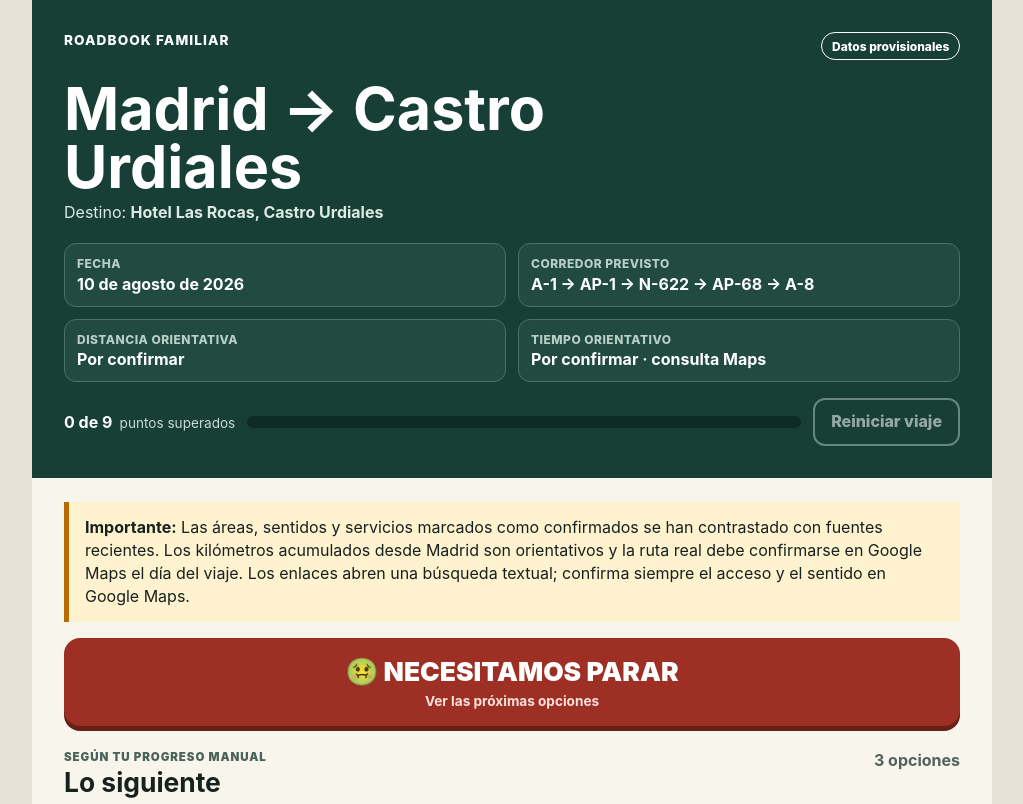
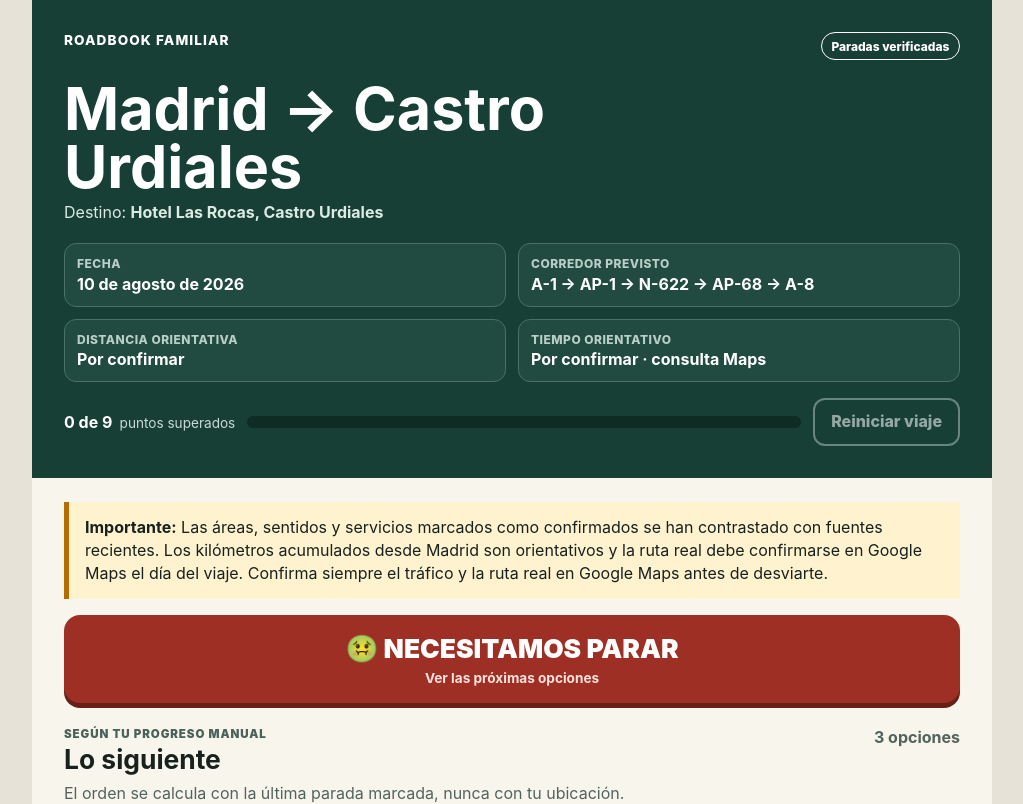
Before and after one commit to david-herrero/family-roadbook, a Vue app: page / in a window 1280 px wide. Shown: the top 804 px of the page, without its empty margins (128-1151 px from the left). Built offline with nearby package versions, Linux system fonts and the light colour scheme.

Commit message:
Reflect verified stop data in UI

```diff
--- a/src/App.vue
+++ b/src/App.vue
@@ -66,7 +66,7 @@ onBeforeUnmount(() => {
     <header class="trip-header">
       <div class="trip-header__topline">
         <span class="trip-label">Roadbook familiar</span>
-        <span class="status-pill">Datos provisionales</span>
+        <span class="status-pill">{{ trip.dataStatus === 'verified' ? 'Paradas verificadas' : 'Datos provisionales' }}</span>
       </div>
       <h1>{{ trip.title }}</h1>
       <p class="destination">Destino: <strong>{{ trip.destination.label }}</strong></p>
@@ -101,7 +101,7 @@ onBeforeUnmount(() => {
 
     <main>
       <aside class="data-warning" aria-label="Aviso sobre los datos">
-        <strong>Importante:</strong> {{ trip.dataNotice }} Los enlaces abren una búsqueda textual; confirma siempre el acceso y el sentido en Google Maps.
+        <strong>Importante:</strong> {{ trip.dataNotice }} Confirma siempre el tráfico y la ruta real en Google Maps antes de desviarte.
       </aside>
 
       <EmergencyStop
@@ -146,7 +146,7 @@ onBeforeUnmount(() => {
       </section>
 
       <details class="all-stops">
-        <summary>Ver fichas de todas las paradas provisionales</summary>
+        <summary>Ver fichas de todas las paradas</summary>
         <div class="card-list">
           <StopCard
             v-for="stop in trip.stops"
```
